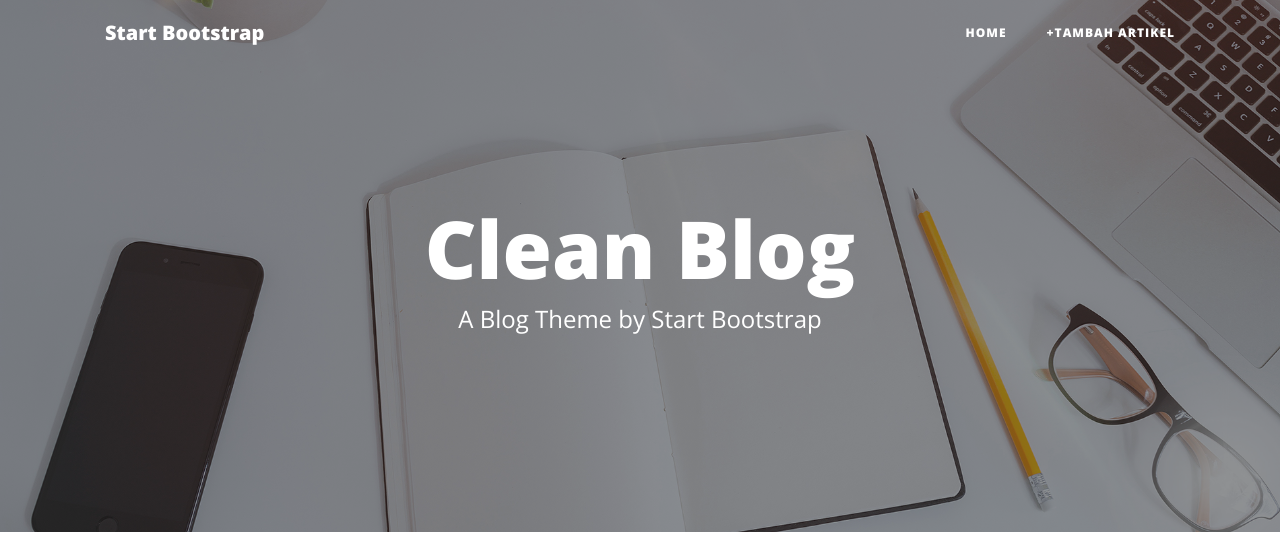
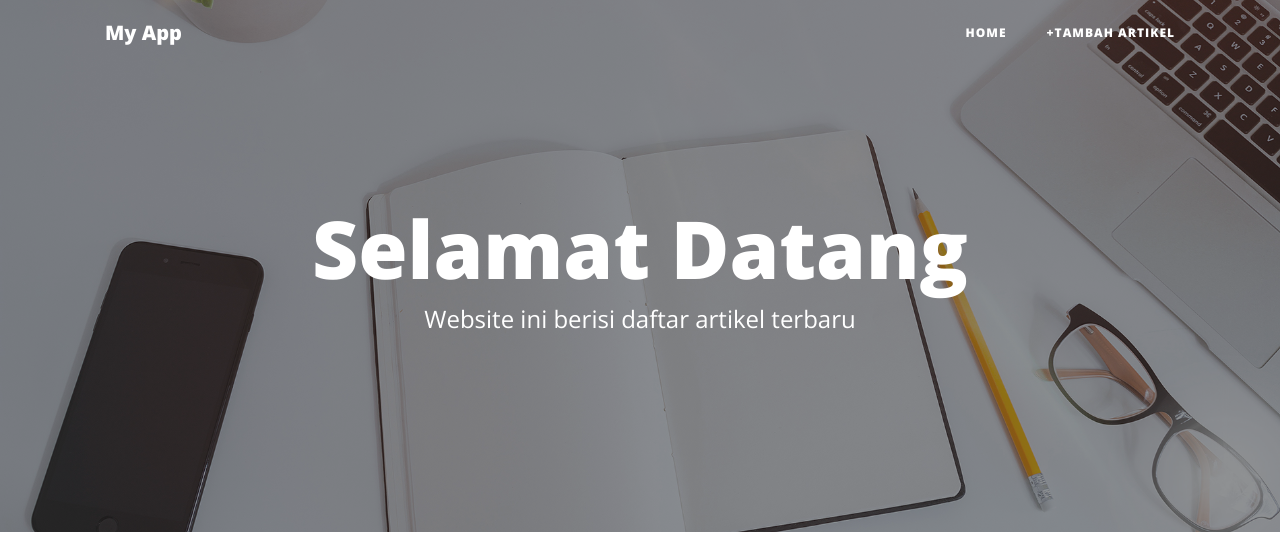
Before and after one commit to mgsolid543/modul_pemrograman_framework_codeigniter, a CodeIgniter app: page /myapp/ in a window 1280 px wide. Shown: the top 536 px of the page. Run offline with CodeIgniter, Linux system fonts and the light colour scheme; data comes from the database, SQL or seed files in the repository; some libraries are stand-ins or nearby versions.

Commit message:
update informasi

```diff
--- a/application/views/blog.php
+++ b/application/views/blog.php
@@ -1,14 +1,14 @@
 <?php $this->load->view('header.php') ?>
 
   <!-- Page Header -->
-  <header class="masthead" style="background-image: url('img/home-bg.jpg')">
+  <header class="masthead" style="background-image: url('<?php echo base_url();?>assets/img/home-bg.jpg')">
     <div class="overlay"></div>
     <div class="container">
       <div class="row">
         <div class="col-lg-8 col-md-10 mx-auto">
           <div class="site-heading">
-            <h1>Clean Blog</h1>
-            <span class="subheading">A Blog Theme by Start Bootstrap</span>
+          <h1>Selamat Datang</h1>
+          <span class="subheading">Website ini berisi daftar artikel terbaru</span>
           </div>
         </div>
       </div>
--- a/application/views/detail.php
+++ b/application/views/detail.php
@@ -1,7 +1,7 @@
 <?php $this->load->view('header.php') ?>
 
 <!-- Page Header -->
-<header class="masthead" style="background-image: url('img/post-bg.jpg')">
+<header class="masthead" style="background-image: url('<?php echo base_url();?>assets/img/post-bg.jpg')">
     <div class="overlay"></div>
     <div class="container">
       <div class="row">
--- a/application/views/header.php
+++ b/application/views/header.php
@@ -8,7 +8,7 @@
   <meta name="description" content="">
   <meta name="author" content="">
 
-  <title>Clean Blog - Start Bootstrap Theme</title>
+  <title>My App - Manajemen Artikel</title>
 
   <!-- Bootstrap core CSS -->
   <link href="<?php echo base_url('assets/vendor/bootstrap/css/bootstrap.min.css');?>" rel="stylesheet">
@@ -28,7 +28,7 @@
   <!-- Navigation -->
   <nav class="navbar navbar-expand-lg navbar-light fixed-top" id="mainNav">
     <div class="container">
-      <a class="navbar-brand" href="index.html">Start Bootstrap</a>
+      <a class="navbar-brand" href="<?php echo base_url();?>">My App</a>
       <button class="navbar-toggler navbar-toggler-right" type="button" data-toggle="collapse" data-target="#navbarResponsive" aria-controls="navbarResponsive" aria-expanded="false" aria-label="Toggle navigation">
         Menu
         <i class="fas fa-bars"></i>
```
